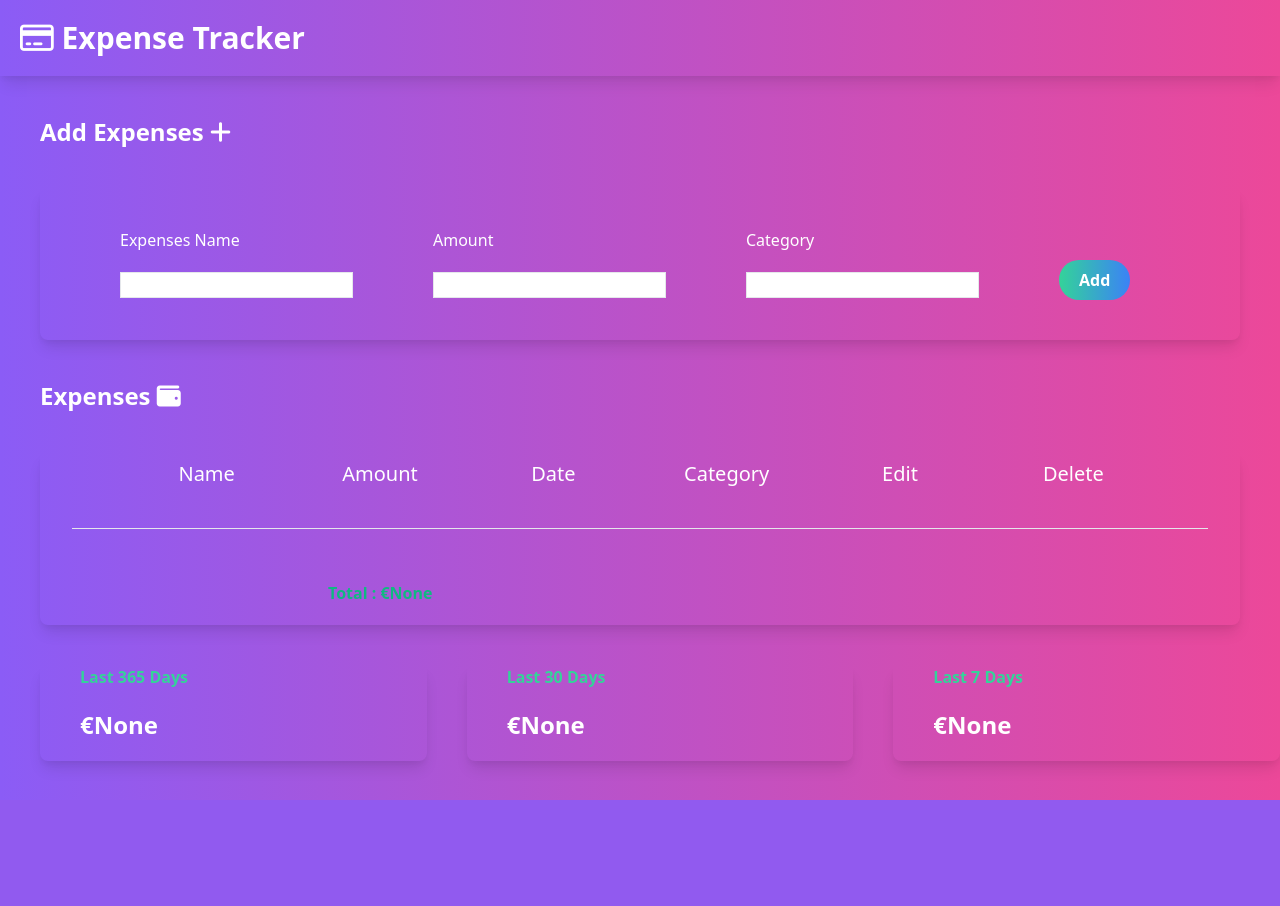
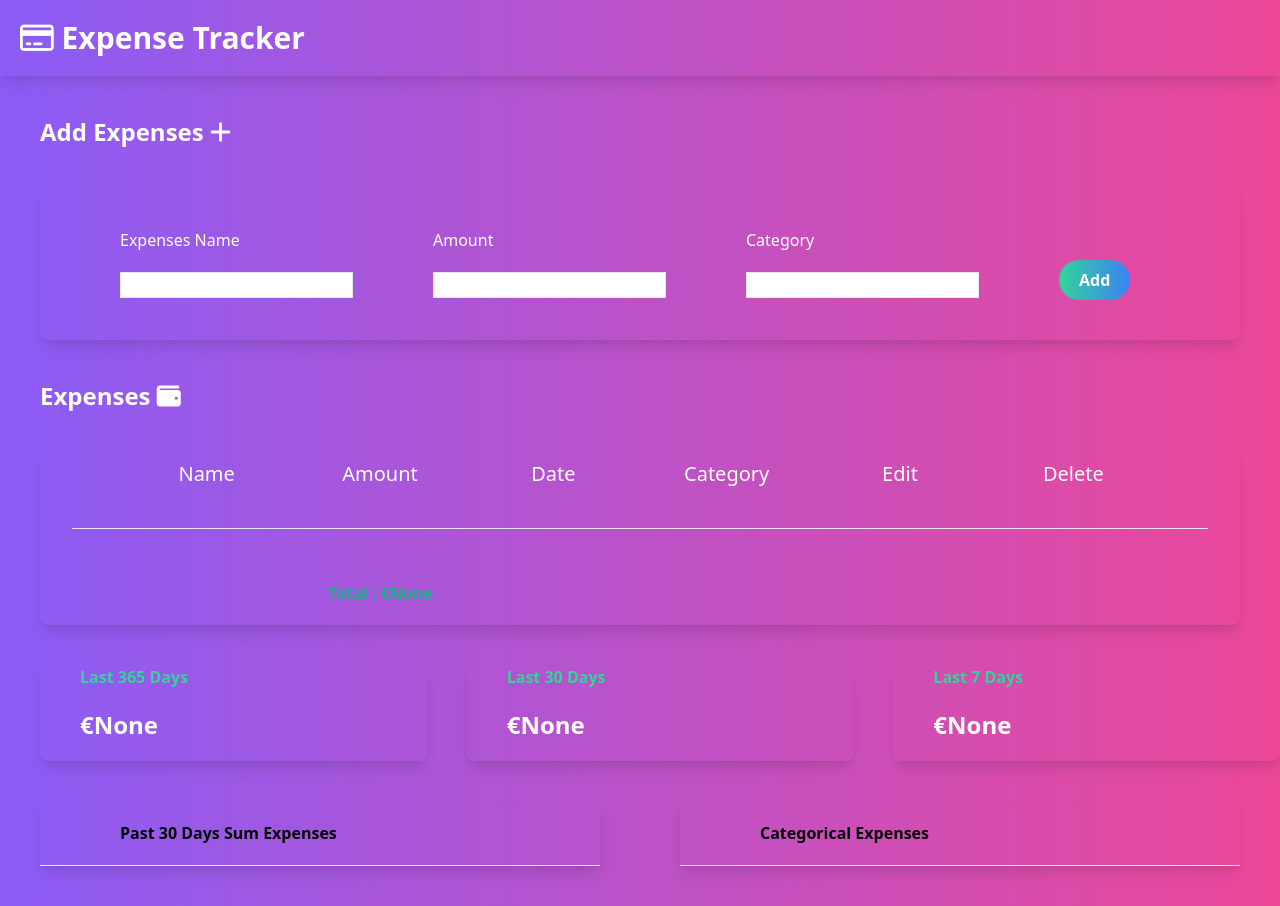
Before and after one commit to kev-n14/ExpenseTracker, a Django app: page / in a window 1280 px wide. Before the commit the page ends 800 px from the top, so only its background shows below. Run offline with Django 3.2, Linux system fonts and the light colour scheme; data that the repository does not hold is empty; style sheets or scripts are compiled from the project's sources; some libraries are stand-ins or nearby versions.

Commit message:
add summary of total sums by date and category

```diff
--- a/expenseapp/views.py
+++ b/expenseapp/views.py
@@ -29,12 +29,15 @@ def index(request):
     data = Expenses.objects.filter(date__gt=last_week)
     weekly_sum = data.aggregate(Sum('amount'))
 
+    daily_sums = Expenses.objects.filter().values('date').order_by('date').annotate(sum=Sum('amount'))
+
+    categorical_sums = Expenses.objects.filter().values('category').order_by('category').annotate(sum=Sum('amount'))
 
     expense_form = ExpenseForm()
-
     return render(request, 'expenseapp/index.html',
-    {'expense_form':expense_form, 'expenses':expenses, 'total_expenses':total_expenses,
-    'yearly_sum':yearly_sum, 'monthly_sum':monthly_sum, 'weekly_sum':weekly_sum})
+    {'expense_form': expense_form, 'expenses': expenses, 'total_expenses': total_expenses,
+        'yearly_sum': yearly_sum, 'monthly_sum': monthly_sum, 'weekly_sum': weekly_sum,
+        'daily_sums': daily_sums, 'categorical_sums': categorical_sums})
 
 
 def edit(request, id):
--- a/templates/expenseapp/base.html
+++ b/templates/expenseapp/base.html
@@ -12,7 +12,7 @@
 </head>
 
 <body>
-    <div class="h-screen bg-gradient-to-r from-purple-500 to-pink-500">
+    <div class="max-h-full bg-gradient-to-r from-purple-500 to-pink-500">
 
         <nav class="shadow-lg p-5">
             <div class="container flex flex-wrap justify-between items-center mx-auto">
--- a/templates/expenseapp/index.html
+++ b/templates/expenseapp/index.html
@@ -97,4 +97,49 @@
         <h1 class="ml-10 my-5 text-2xl text-white font-bold"> €{{ weekly_sum.amount__sum|intcomma}}</h1>
     </div>
 </div>
+
+<div class="flex">
+    <div class="w-1/2 shadow-lg m-10">
+        <div class="flex flex-wrap space-x-40 font-bold px-20 py-5">
+            <span>Past 30 Days Sum Expenses</span>
+        </div>
+        <hr>
+        <div id="30-day-table">
+            {% for daily_sum in daily_sums %}
+            <div class="flex flex-wrap px-20 py-5">
+                <span>
+                    {{daily_sum.date}}
+                </span>
+            </div>
+            <div class="flex flex-wrap px-20 py-5">
+                <span class="text-white">
+                    €{{daily_sum.sum|intcomma}}
+                </span>
+            </div>
+            {% endfor %}
+        </div>
+    </div>
+
+    <div class="w-1/2 shadow-lg m-10">
+        <div class="flex flex-wrap space-x-40 font-bold px-20 py-5">
+            <span>Categorical Expenses</span>
+        </div>
+        <hr>
+        <div id="30-day-table">
+            {% for categorical_sum in categorical_sums %}
+            <div class="flex flex-wrap px-20 py-5">
+                <span>
+                    {{categorical_sum.category}}
+                </span>
+            </div>
+            <div class="flex flex-wrap px-20 py-5">
+                <span class="text-white">
+                    €{{categorical_sum.sum|intcomma}}
+                </span>
+            </div>
+            {% endfor %}
+        </div>
+    </div>
+</div>
+<script src="https://cdn.jsdelivr.net/npm/chart.js@3.0.2/dist/chart.min.js"></script>
 {% endblock %}
```
